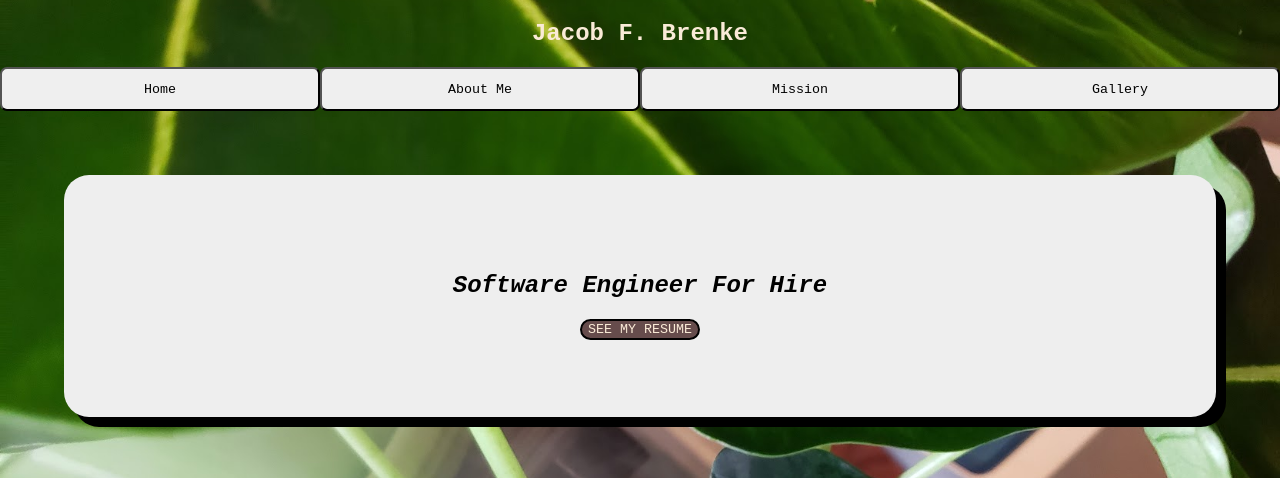
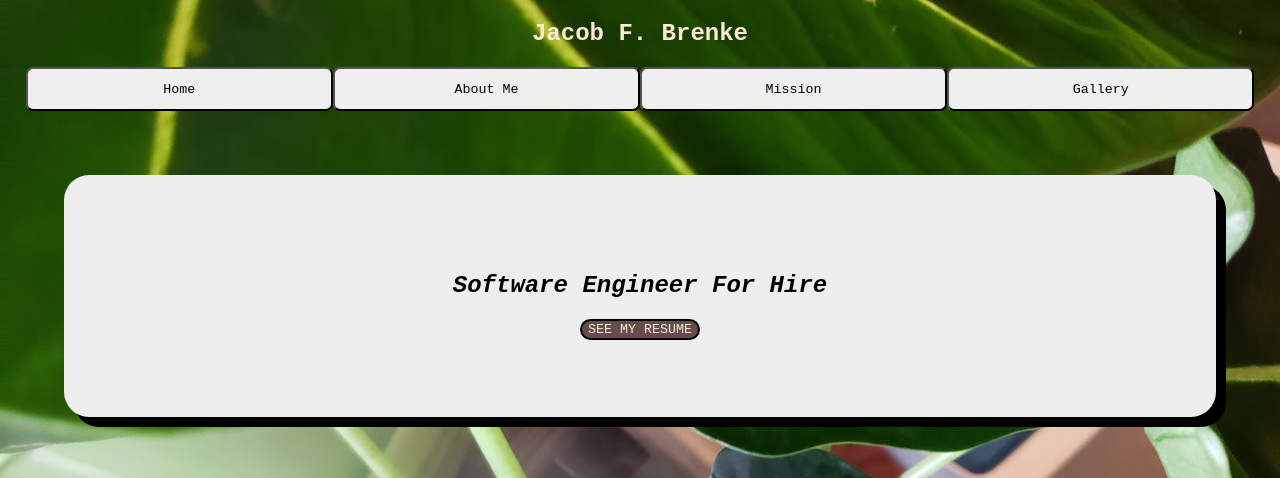
Before and after one commit to Bluemooses/Jacob-Brenke-Web-Page, a React app: page / in a window 1280 px wide. Shown: the top 478 px of the page. Built offline with nearby package versions, Linux system fonts and the light colour scheme.

Commit message:
UPDATE NAV BAR MARGIN

```diff
--- a/src/Components/Nav/Nav.scss
+++ b/src/Components/Nav/Nav.scss
@@ -1,6 +1,7 @@
 .navButton {
+  // margin-left: 2px;
   margin: auto;
-  width: 25%;
+  width: 24%;
   padding: 1%;
   border-radius: 7px;
   display: inline-block;
```
